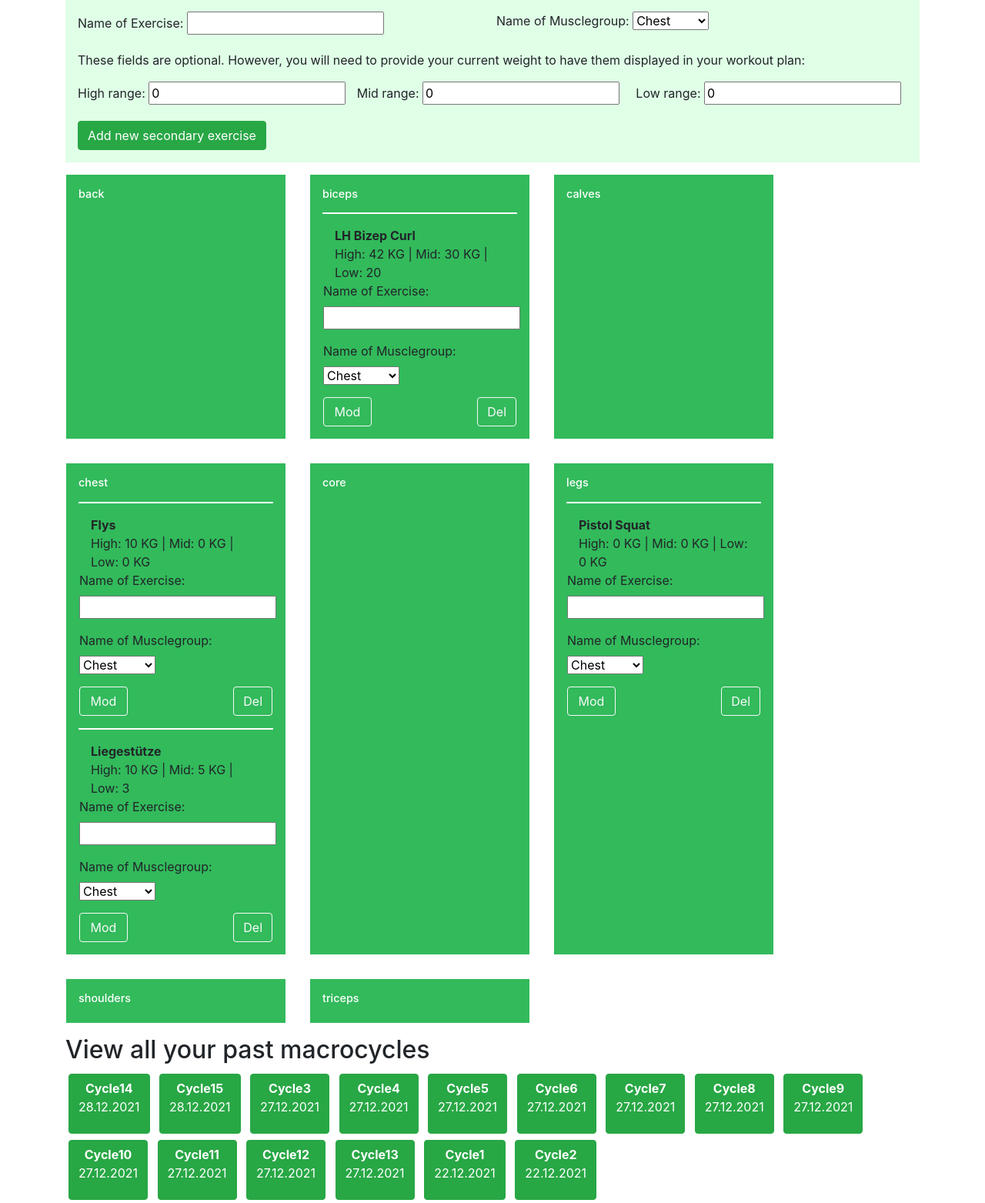
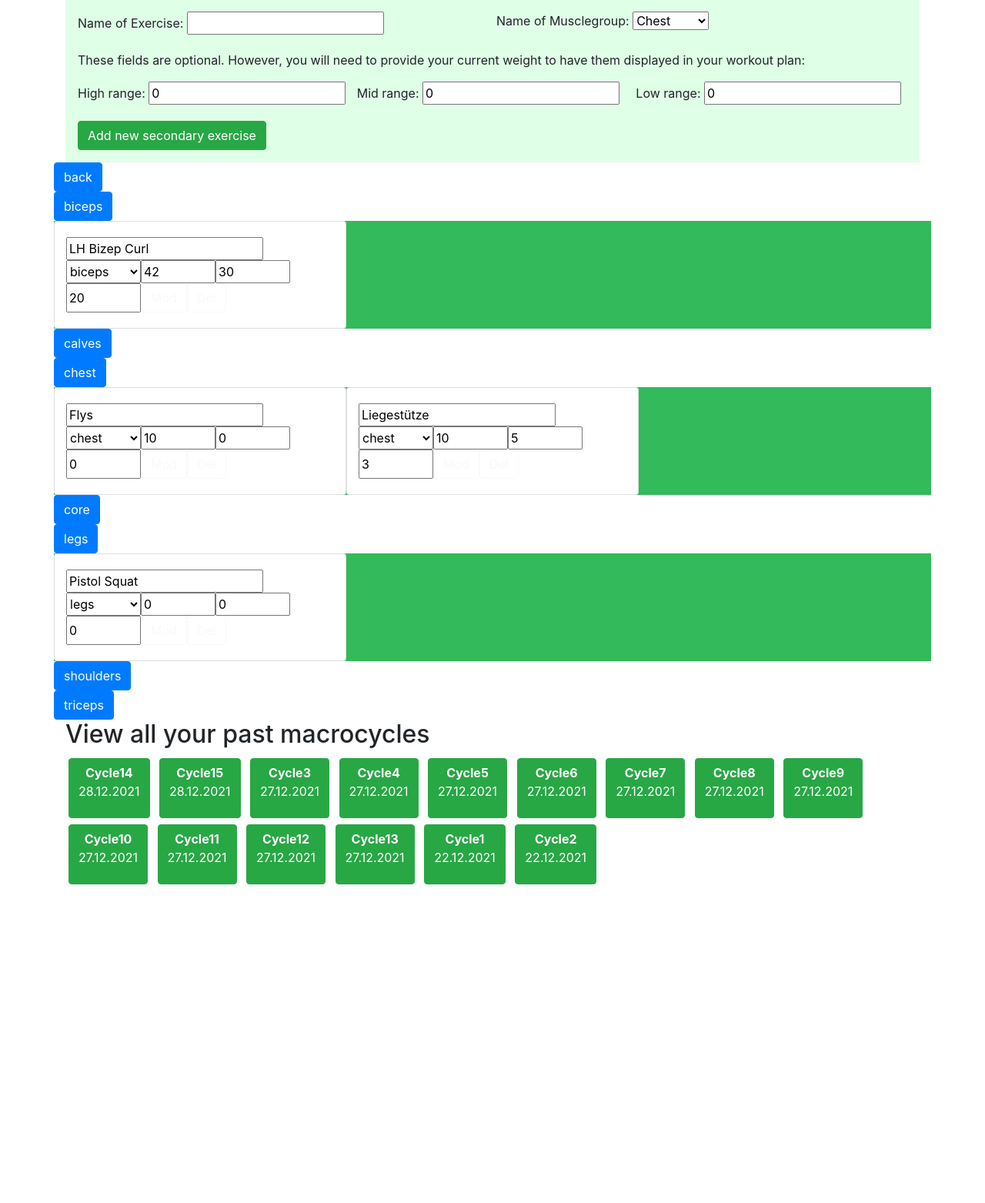
Before and after one commit to alexfuerst93/fitnessapp, a Django app: page /profile/ in a window 1280 px wide. Shown: the part 649-2212 px from the top of the page at 77% size. After the commit the page ends 1798 px from the top, so only its background shows below. Run offline with Django 3.2, Linux system fonts and the light colour scheme; a user stored in the database is signed in; data comes from the database, SQL or seed files in the repository; both versions use the stored data as it was after the commit; some libraries are stand-ins or nearby versions.

Commit message:
refactored logic for secondary exercises

```diff
--- a/userprofile/models.py
+++ b/userprofile/models.py
@@ -30,9 +30,9 @@
     user_id = models.ForeignKey(User, on_delete=models.CASCADE)
     title = models.CharField("Name of Exercise", max_length=100)
     muscle = models.CharField("Name of Musclegroup", max_length=50, choices=musclegroups, default="chest")
-    high_range = models.PositiveIntegerField(blank=True, default=0, validators=[MinValueValidator(1)]) #weight
-    mid_range = models.PositiveIntegerField(blank=True, default=0, validators=[MinValueValidator(1)]) #weight
-    low_range = models.PositiveIntegerField(blank=True, default=0, validators=[MinValueValidator(1)]) #weight
+    high_range = models.PositiveIntegerField(blank=True, default=0, validators=[MinValueValidator(0)]) #weight
+    mid_range = models.PositiveIntegerField(blank=True, default=0, validators=[MinValueValidator(0)]) #weight
+    low_range = models.PositiveIntegerField(blank=True, default=0, validators=[MinValueValidator(0)]) #weight
 
     def __str__(self):
         return self.title
--- a/userprofile/templates/userprofile/profile.html
+++ b/userprofile/templates/userprofile/profile.html
@@ -95,40 +95,44 @@
 <p>Create some exercises to build your workout!</p>
 {% endif %}
 
-<div class="row">
 {% for musclegroup in musclegroups %}
-    <div class="col-3 p-3 m-3 overview_exercises">
-    <h3>{{ musclegroup }}</h3>
+
+    <div class="row">
+    <button class="btn btn-primary" type="button" data-toggle="collapse" data-target="#{{ musclegroup }}" aria-expanded="true" aria-controls="{{ musclegroup }}">{{ musclegroup }}</button>
+    </div>
+
+    <div class="row overview_exercises collapse show" id="{{ musclegroup }}">
     {% for exercise in exercises %}
         {% if exercise.muscle == musclegroup %}
-        <hr>
-        <div class="row px-3">
-            <div class="col"><b>{{ exercise.title }}</b><br>
-            High: {% if exercise.high_range %} {{ exercise.high_range }} KG {% else %} 0 KG {% endif %} |
-            Mid: {% if exercise.mid_range %} {{ exercise.mid_range }} KG {% else %} 0 KG {% endif %} |
-            Low: {% if exercise.low_range %} {{ exercise.low_range }} {% else %} 0 KG {% endif %}</div>
-            <form action="{% url 'profile' %}" method="POST">
+
+
+        <div class="col-4 card card-body">
+            <form action="{% url 'profile' %}" class="form-inline" method="POST">
                 {% csrf_token %}
                 <div class="form-row">
-                    <div class="form-group col-xs-6">{{ form.title.label_tag }} {{ form.title }}</div>
-                    <div class="form-group col-xs-6">{{ form.muscle.label_tag}} {{ form.muscle }}</div>
+                    <input type="text" name="title" value="{{ exercise.title }}" maxlength="100" required>
+                    <select name="muscle">
+                        <option value="{{ exercise.muscle }}" selected>{{ exercise.muscle }}</option>
+                        {% for muscle in musclegroups %}
+                        {% if muscle != exercise.muscle %}<option value="{{ muscle }}">{{ muscle }}</option>{% endif %}
+                        {% endfor %}
+                    </select>
+                    <input type="number" min="1" max="999" name="high_range" value="{{ exercise.high_range }}">
+                    <input type="number" min="1" max="999" name="mid_range" value="{{ exercise.mid_range }}">
+                    <input type="number" min="1" max="999" name="low_range" value="{{ exercise.low_range }}">
                     <input type="hidden" name="{{ exercise.id }}">
+                    <button class="btn btn-outline-light" name="modified_exercise" value="{{ exercise.id }}">Mod</button>
+                    <button class="btn btn-outline-light" name="deleted_exercise" value="{{ exercise.id }}">Del</button>
                 </div>
+            </form>
         </div>
-            <div class="row px-3 justify-content-between">
-                <button class="btn btn-outline-light col-3" name="modified_exercise">Mod</button>
-                </form>
-                <form action="{% url 'profile' %}" method="POST">
-                    {% csrf_token %}
-                    <input type="hidden" name="{{ exercise.id }}">
-                    <button class="btn btn-outline-light col" name="deleted_exercise">Del</button>
-                </form>
-            </div>
+
+
         {% endif %}
     {% endfor %}
     </div>
-{% endfor %}
-</div>
+
+    {% endfor %}
 
 
 <h2>View all your past macrocycles</h3>
--- a/userprofile/views.py
+++ b/userprofile/views.py
@@ -114,14 +114,12 @@
 
     elif "deleted_exercise" in request.POST:
         print(request.POST)
-        pk = [key for key in request.POST.keys()]
-        Exercise_Pool.objects.get(id = pk[1]).delete()
+        Exercise_Pool.objects.get(id = request.POST["deleted_exercise"]).delete()
         return redirect("profile")
 
     elif "modified_exercise" in request.POST:
         print(request.POST)
-        pk = [key for key in request.POST.keys()]
-        form_modify_exercise = Exercise_Pool.objects.get(id = pk[3]) # retrieve ID from model
+        form_modify_exercise = Exercise_Pool.objects.get(id = request.POST["modified_exercise"]) # retrieve ID from model
         modified_exercise = Exercise_Pool_Form(request.POST, instance=form_modify_exercise) # create instance of that entry and plug it into the form
         modified_exercise.save() # update the model form based on POST data
         return redirect("profile")
```
Also changed, not shown: db.sqlite3, userprofile/migrations/0006_auto_20211228_1649.py (added).
